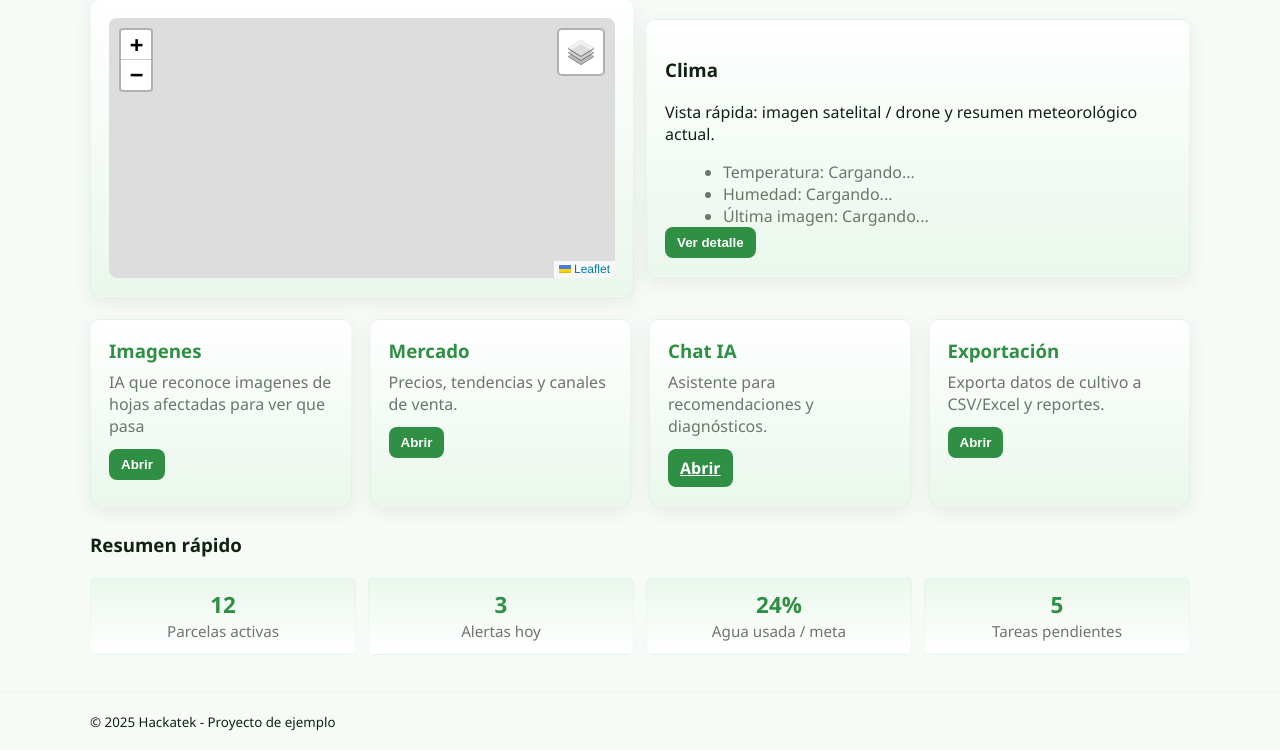
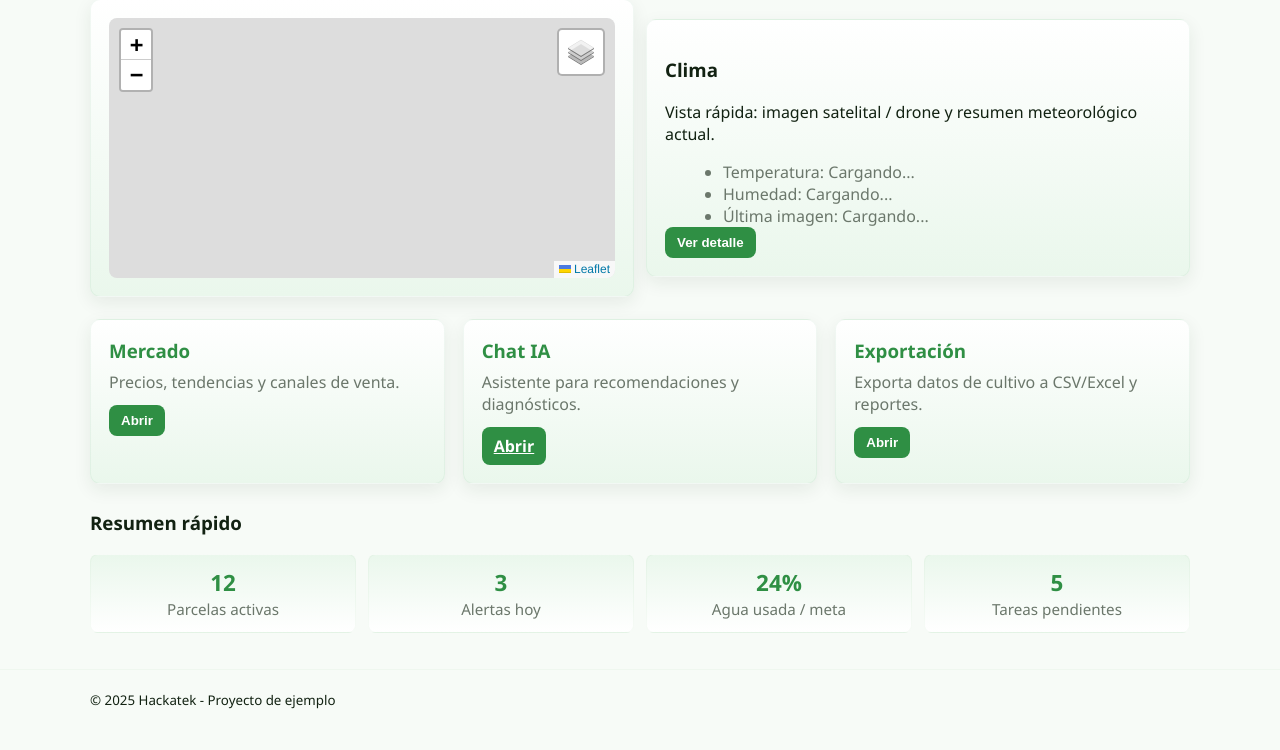
Before and after one commit to CesarAlanCR/hackatek, a PHP site: page / in a window 1280 px wide. Shown: the part 136-886 px from the top of the page. After the commit the page ends 845 px from the top, so only its background shows below. Run offline with PHP 8.4, Linux system fonts and the light colour scheme.

Commit message:
Update index.php

```diff
--- a/vistas/index.php
+++ b/vistas/index.php
@@ -50,11 +50,7 @@
 		</section>
 
 		<section class="modules" aria-label="Módulos principales">
-			<article id="modulo-clima" class="card module-card" data-module="Clima" tabindex="0">
-				<h3>Imagenes</h3>
-				<p>IA que reconoce imagenes de hojas afectadas para ver que pasa</p>
-				<button class="btn btn-primary">Abrir</button>
-			</article>
+
 
 			<article id="modulo-mercado" class="card module-card" data-module="Mercado" tabindex="0">
 				<h3>Mercado</h3>
```
